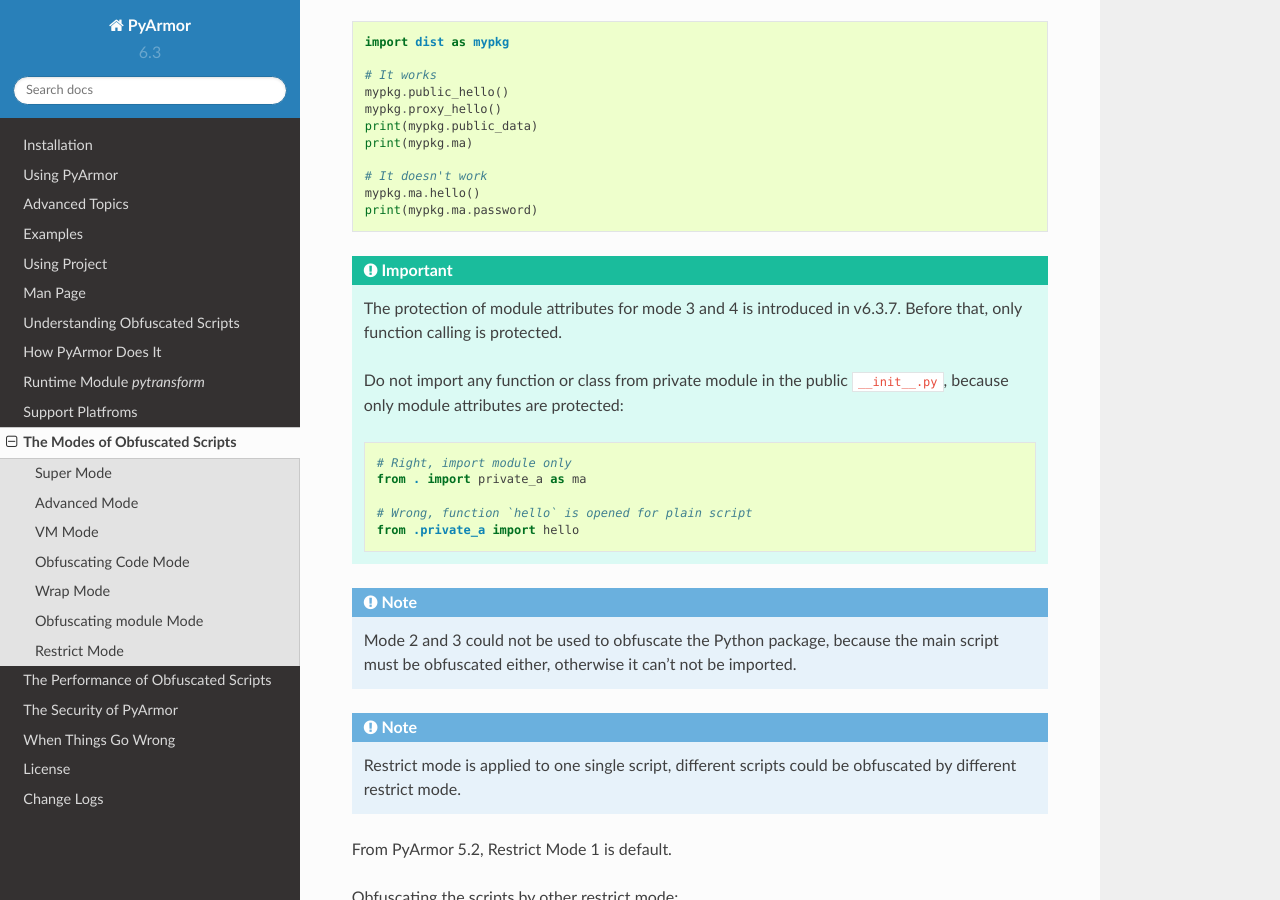
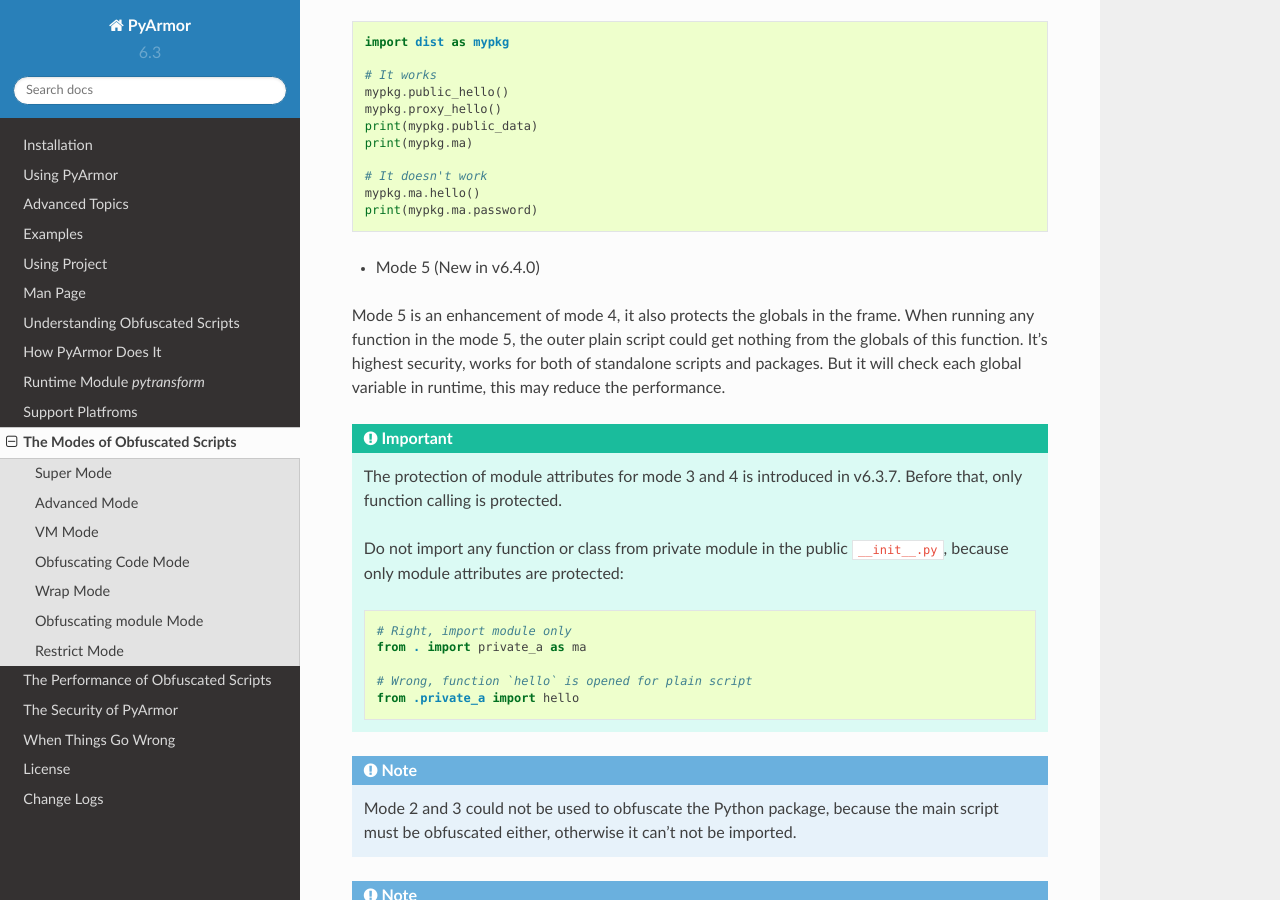
Before and after one commit to dashingsoft/pyarmor, a Sphinx documentation site: the page built from docs/mode.rst, in a window 1280 px wide and 900 px high, scrolled down 6645 px. Built offline with Sphinx 7.4.7 and the Read the Docs theme 2.0.0, drawn with Linux system fonts in a browser that asks for light colours; some of the changed text lies outside the part shown.

Commit message:
Document restrict mode 5

```diff
--- a/docs/mode.rst
+++ b/docs/mode.rst
@@ -223,8 +223,8 @@
 the restrict mode will be checked at frist, raises protection exception if the
 restrict mode is violated.
 
-There are 4 restrict mode, mode 2 and 3 are mainly for standalone scripts, and
-mode 4 is for obfuscated packages.
+There are 5 restrict mode, mode 2 and 3 are only for standalone scripts, mode 4
+is mainly for obfuscated packages, mode 5 for both.
 
 * Mode 1
 
@@ -327,6 +327,14 @@
     mypkg.ma.hello()
     print(mypkg.ma.password)
 
+* Mode 5 (New in v6.4.0)
+
+Mode 5 is an enhancement of mode 4, it also protects the globals in the
+frame. When running any function in the mode 5, the outer plain script could get
+nothing from the globals of this function. It's highest security, works for both
+of standalone scripts and packages. But it will check each global variable in
+runtime, this may reduce the performance.
+
 .. important::
 
    The protection of module attributes for mode 3 and 4 is introduced in
```
